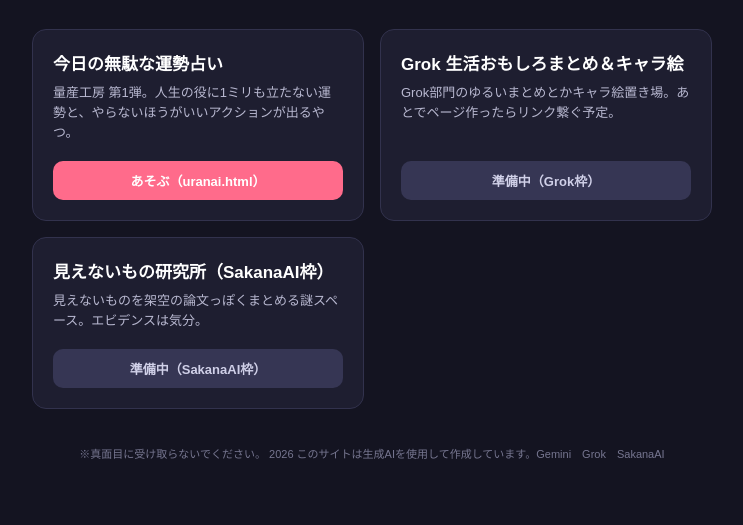
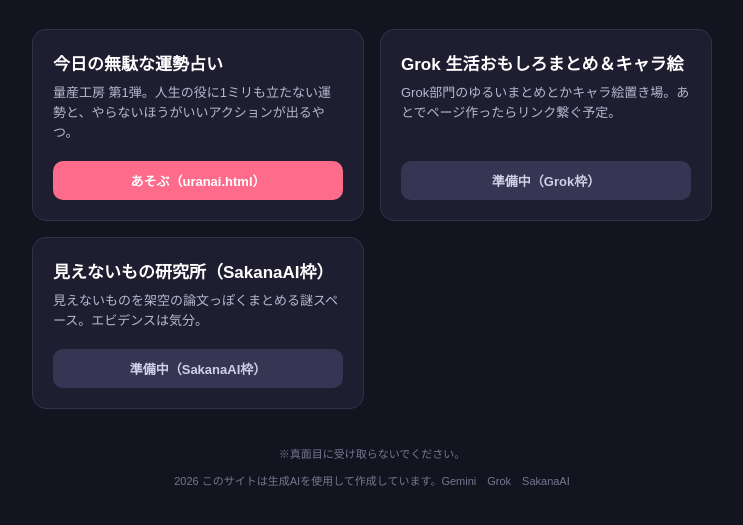
Before and after one commit to starloveve/ohimitusite, a plain HTML site: page index.html in a window 1280 px wide. Shown: the part 155-680 px from the top of the page, without its empty margins (268-1011 px from the left). Drawn offline with Linux system fonts and the light colour scheme.

Commit message:
Add files via upload

```diff
--- a/index.html
+++ b/index.html
@@ -132,8 +132,8 @@
     </div>
 
     <footer>
-      ※真面目に受け取らないでください。
-2026 このサイトは生成AIを使用して作成しています。Gemini　Grok　SakanaAI
+      ※真面目に受け取らないでください。<p>
+2026 このサイトは生成AIを使用して作成しています。Gemini　Grok　SakanaAI</p>
     </footer>
   </div>
 </body>
```
